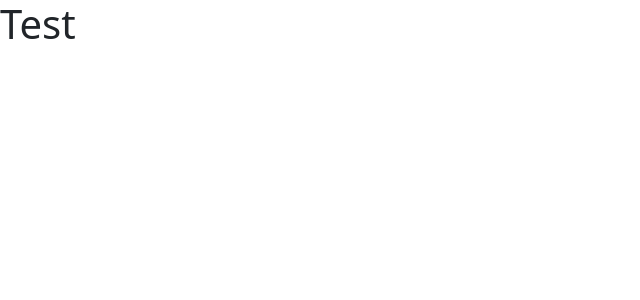
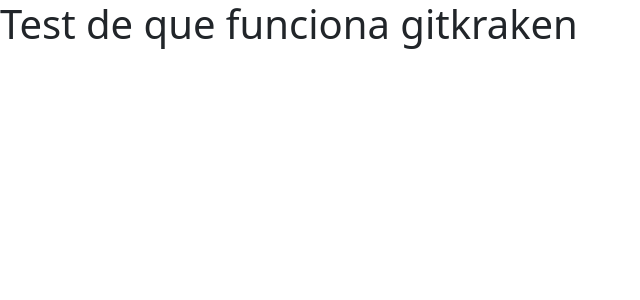
Before and after one commit to Adrivic94/Actividad6, an Angular app: page / in a window 1280 px wide. Shown: the top 300 px of the page, without its empty margins (0-640 px from the left). Built offline with nearby package versions, Linux system fonts and the light colour scheme.

Commit message:
Prueba git

```diff
--- a/src/app/app.component.html
+++ b/src/app/app.component.html
@@ -1,2 +1,2 @@
-<h1>Test</h1>
+<h1>Test de que funciona gitkraken</h1>
 <router-outlet></router-outlet>
```
